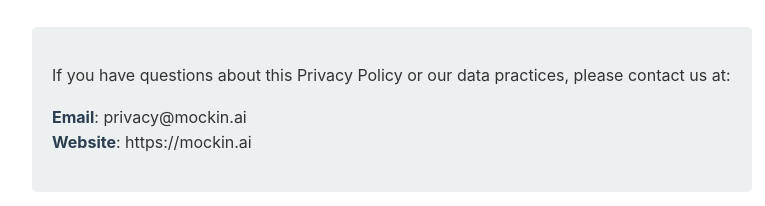
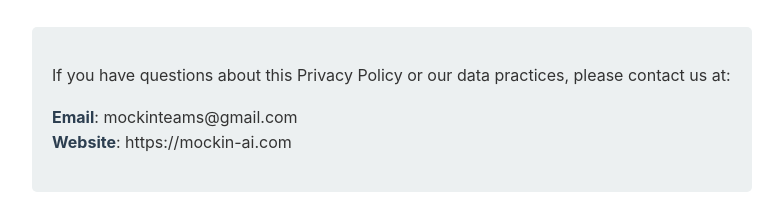
Before and after one commit to zixi-liu/mockin-privacy, a plain HTML site: page index.html in a window 1280 px wide. Shown: the part 4543-4749 px from the top of the page, without its empty margins (248-1013 px from the left). Drawn offline with Linux system fonts and the light colour scheme.

Commit message:
Update index.html

```diff
--- a/index.html
+++ b/index.html
@@ -250,8 +250,8 @@
 
         <div class="contact">
             <p>If you have questions about this Privacy Policy or our data practices, please contact us at:</p>
-            <p><strong>Email</strong>: privacy@mockin.ai<br>
-            <strong>Website</strong>: https://mockin.ai</p>
+            <p><strong>Email</strong>: mockinteams@gmail.com<br>
+            <strong>Website</strong>: https://mockin-ai.com</p>
         </div>
 
         <h2>California Privacy Rights</h2>
```
